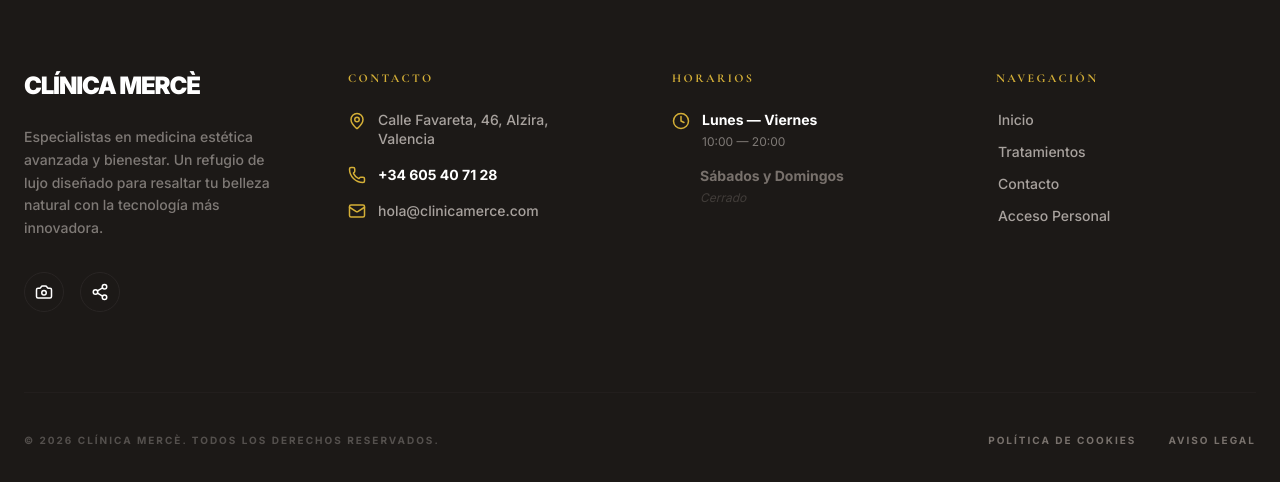
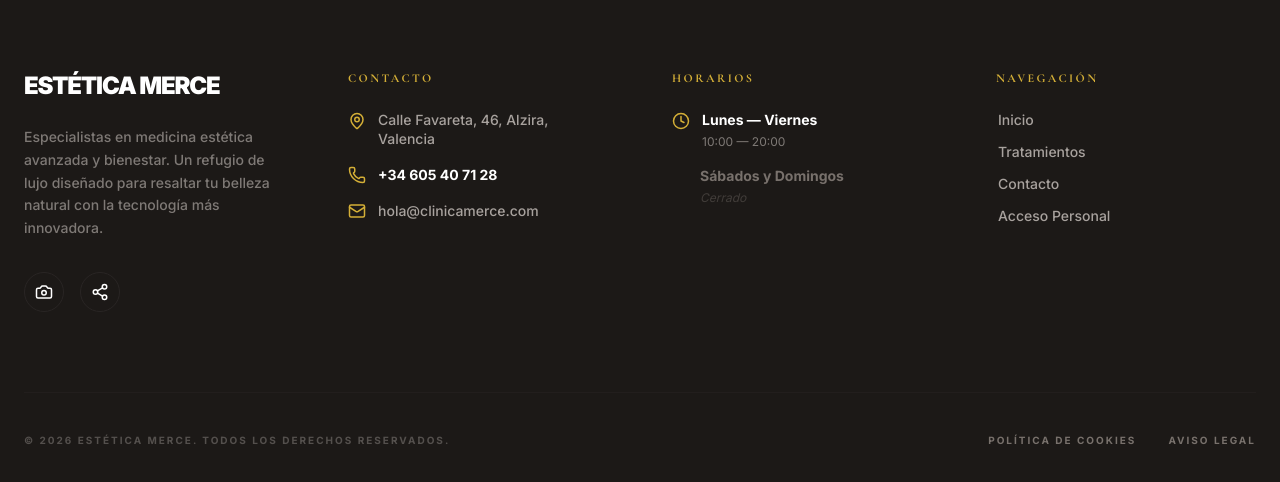
Before and after one commit to ck-iridium/backend-clinica-merce, a Next.js app in the folder frontend/: page /activar-cuenta in a window 1280 px wide. Shown: the part 908-1390 px from the top of the page. Built offline with nearby package versions, Linux system fonts and the light colour scheme; no server answers.

Commit message:
Branding: eliminar acentos y priorizar configuraciones de ajustes para Estética Merce

```diff
--- a/frontend/src/components/Footer.tsx
+++ b/frontend/src/components/Footer.tsx
@@ -18,7 +18,7 @@ export default function Footer() {
     fetch(`${process.env.NEXT_PUBLIC_API_URL || 'http://localhost:8000'}/settings/`)
       .then(res => res.json())
       .then(data => setSettings(data))
-      .catch(() => {});
+      .catch(() => { });
   }, [isDashboard]);
 
   if (isDashboard) return null;
@@ -52,7 +52,7 @@ export default function Footer() {
           {/* Columna 1: Identidad */}
           <div className="space-y-6">
               <Link href="/" className="inline-block text-2xl font-serif font-black text-white tracking-tighter hover:text-[#d4af37] transition-colors">
-                 {settings?.clinic_name ? settings.clinic_name.toUpperCase() : 'CLÍNICA MERCÈ'}
+                 {settings?.clinic_name ? settings.clinic_name.toUpperCase() : 'ESTÉTICA MERCE'}
               </Link>
             <p className="text-sm font-medium leading-relaxed opacity-70 max-w-xs">
               Especialistas en medicina estética avanzada y bienestar. Un refugio de lujo diseñado para resaltar tu belleza natural con la tecnología más innovadora.
@@ -167,7 +167,7 @@ export default function Footer() {
         {/* Bottom Bar */}
         <div className="pt-10 border-t border-stone-800/50 flex flex-col md:flex-row justify-between items-center gap-6">
           <div className="text-[10px] font-bold uppercase tracking-[0.2em] opacity-40">
-            © {new Date().getFullYear()} {settings?.clinic_name || 'Clínica Mercè'}. Todos los derechos reservados.
+            © {new Date().getFullYear()} {settings?.clinic_name || 'Estética Merce'}. Todos los derechos reservados.
           </div>
 
           <nav className="flex items-center gap-8">
```
Also changed, not shown: 2 other files (tests, documents, lock files or other folders). Lines whose indentation alone changed are shown as unchanged.
